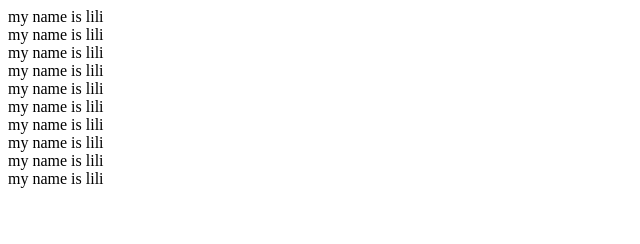
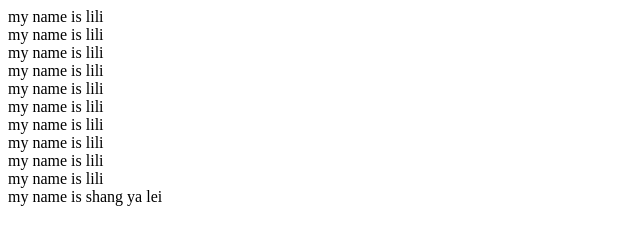
Before and after one commit to shangyalei/gitTest, a plain HTML site: page demo/index.html in a window 1280 px wide. Shown: the whole page, without its empty margins (0-640 px from the left). Drawn offline with Linux system fonts and the light colour scheme.

Commit message:
第二次

```diff
--- a/demo/index.html
+++ b/demo/index.html
@@ -16,6 +16,7 @@
   <div>my name is lili </div>
   <div>my name is lili </div>
   <div>my name is lili </div>
+  <div>my name is shang ya lei</div>
   <script>
     var oDiv = document.getElementById('box');
 
```
